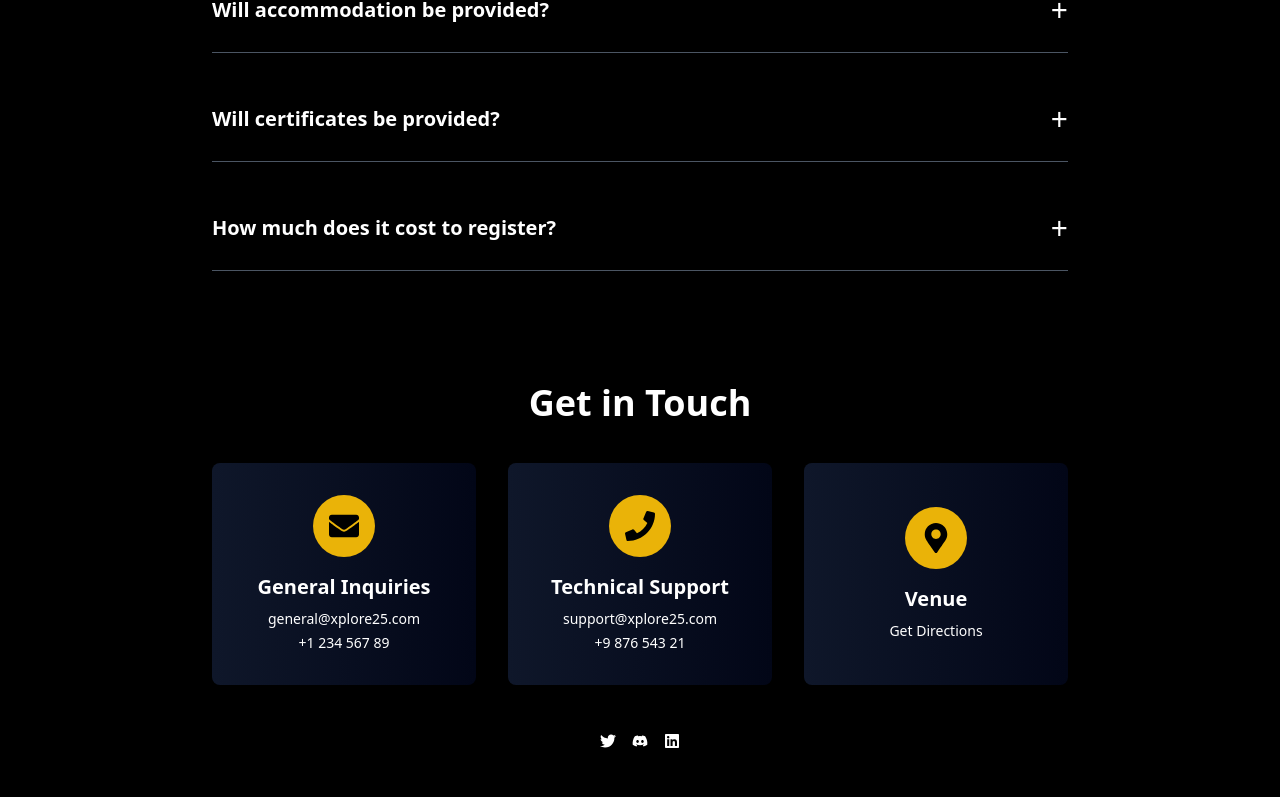
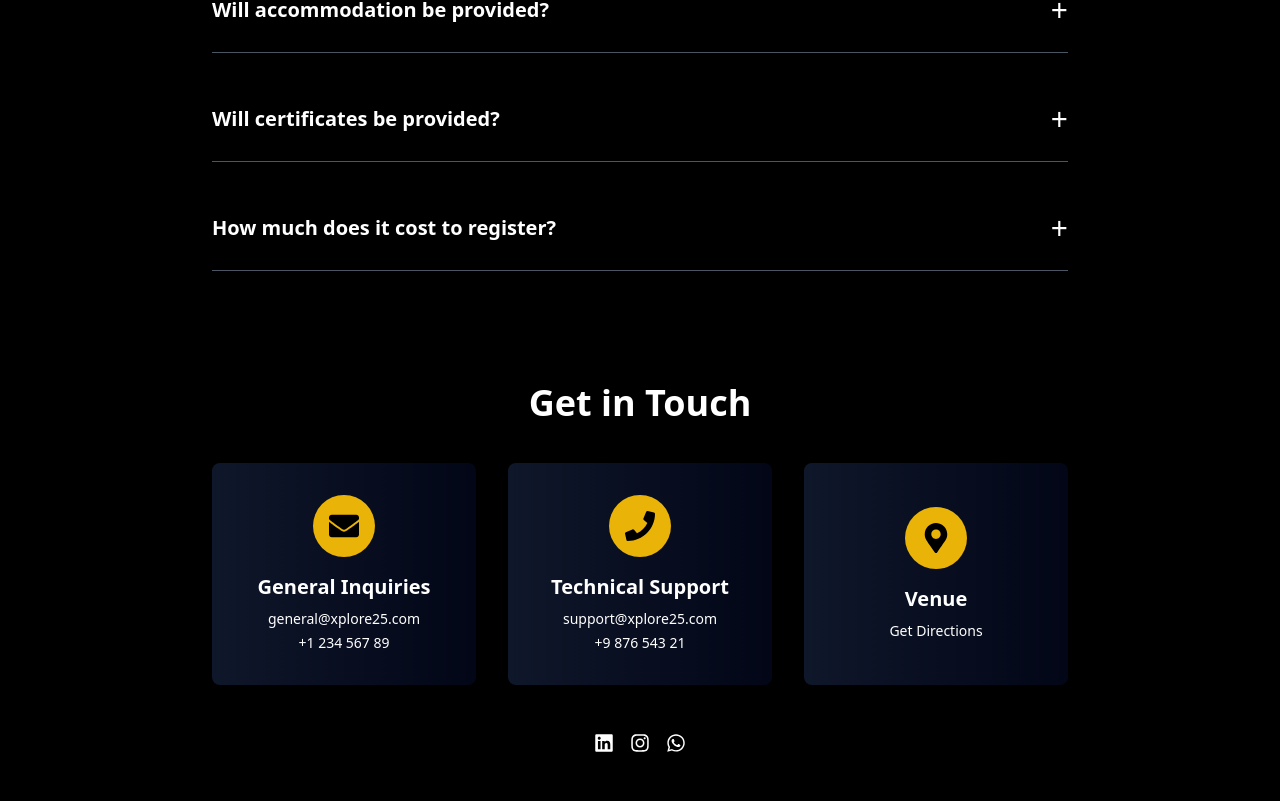
Before and after one commit to jeevanbabu7/Xplore, a React (Vite) app in the folder client/: page / in a window 1280 px wide. Shown: the part 5802-6603 px from the top of the page. Built offline with nearby package versions, Linux system fonts and the light colour scheme.

Commit message:
contact links added

```diff
--- a/client/index.html
+++ b/client/index.html
@@ -2,9 +2,9 @@
 <html lang="en">
   <head>
     <meta charset="UTF-8" />
-    <link rel="icon" type="image/svg+xml" href="/vite.svg" />
+    <link rel="icon" type="image/svg+xml" href="./xplore_logo.png" />
     <meta name="viewport" content="width=device-width, initial-scale=1.0" />
-    <title>Vite + React</title>
+    <title>Xplore24</title>
   </head>
   <body>
     <div id="root" class="scrollbar-thin scrollbar-thumb-sky-700 scrollbar-track-sky-300"></div>
--- a/client/src/pages/Contact.jsx
+++ b/client/src/pages/Contact.jsx
@@ -1,5 +1,5 @@
 import React, { useState } from 'react';
-import { FaTwitter, FaDiscord, FaLinkedin, FaEnvelope, FaPhone, FaMapMarkerAlt } from 'react-icons/fa';
+import { FaTwitter, FaDiscord, FaLinkedin, FaEnvelope, FaPhone, FaMapMarkerAlt, FaInstagram, FaWhatsapp } from 'react-icons/fa';
 import contactBanner from '../assets/images/contact-banner.png'
 import { useNavigate } from 'react-router-dom';
 
@@ -20,7 +20,7 @@ const ContactPage = () => {
         className="w-full h-32 md:h-[200px] bg-cover bg-center bg-no-repeat"
         style={{
           backgroundImage: `url(${contactBanner})`, // Use the imported path
-          // Default height for larger screens
+
         }}
       ></div>
 
@@ -231,14 +231,20 @@ const ContactPage = () => {
 
         {/* Social Icons */}
         <div className="mt-12 mb-6 flex justify-center w-full">
-          <a href="#" className="text-white hover:text-gray-400 mx-2">
+          {/* <a href="#" className="text-white hover:text-gray-400 mx-2">
             <FaTwitter />
           </a>
           <a href="#" className="text-white hover:text-gray-400 mx-2">
             <FaDiscord />
+          </a> */}
+          <a href="#" className="text-white hover:text-gray-400 mx-2 text-xl">
+            <FaLinkedin />
           </a>
-          <a href="#" className="text-white hover:text-gray-400 mx-2">
-            <FaLinkedin />
+          <a target='*' href="https://www.instagram.com/xplore.24?igsh=ZXc4NWplaDNnZmZo" className="text-white hover:text-gray-400 mx-2 text-xl">
+            <FaInstagram />
+          </a>
+          <a target='*' href="https://whatsapp.com/channel/0029Van4hPFJ3juqHUezQ82f" className="text-white hover:text-gray-400 mx-2 text-xl">
+            <FaWhatsapp />
           </a>
         </div>
       </div>
```
